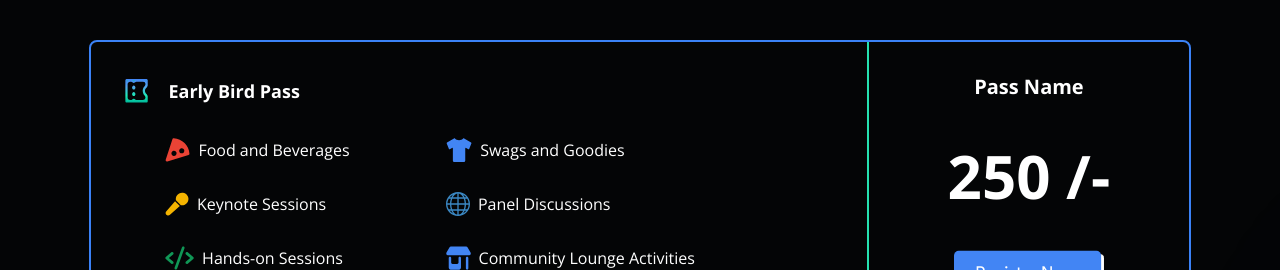
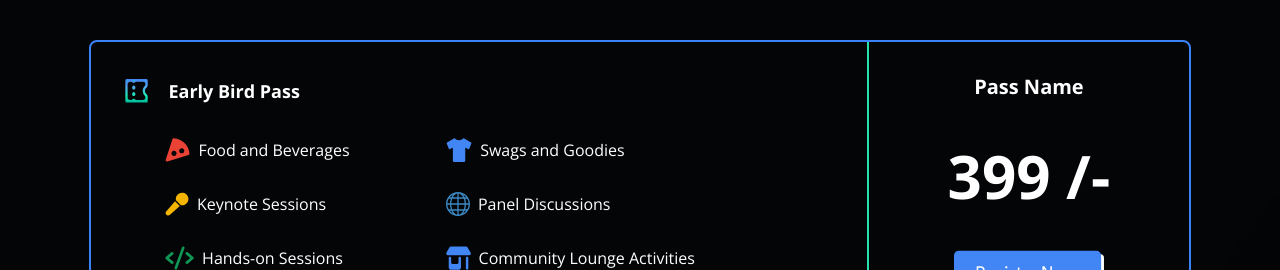
Before and after one commit to WTM-Sambhajinagar/IWD-24, a React (Vite) app: page / in a window 1280 px wide. Shown: the part 3380-3650 px from the top of the page. Built offline with nearby package versions, Linux system fonts and the light colour scheme; a web font is replaced by a local one.

Commit message:
ticket price change

```diff
--- a/src/components/Pricing/Pricing.jsx
+++ b/src/components/Pricing/Pricing.jsx
@@ -78,7 +78,7 @@ const Pricing = () => {
             Pass Name
           </div>
           <div className="col text-lg" style={textLgStyle}>
-            250 /-
+            399 /-
           </div>
           <div className="col">
             <a href="https://konfhub.com/iwd24smbj" target="blank">
```
